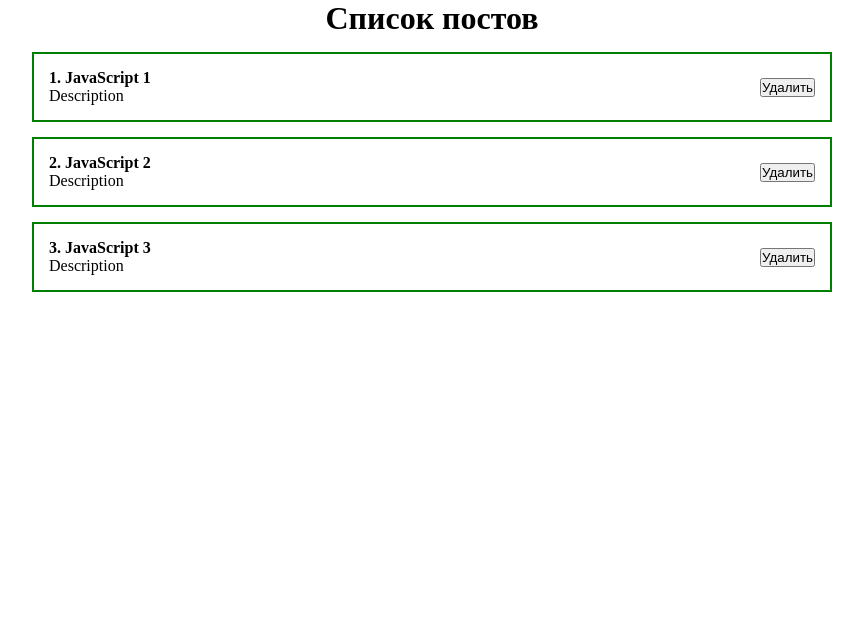
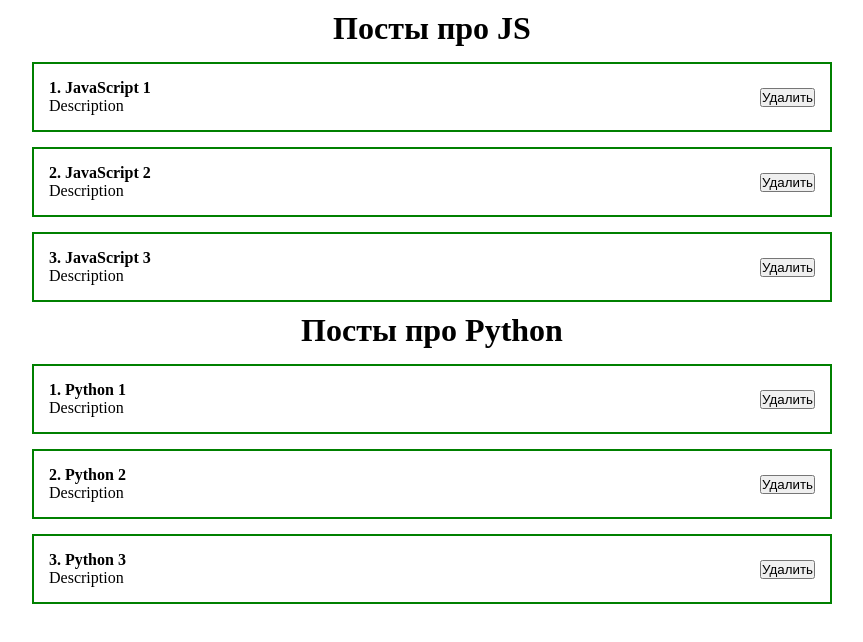
Before and after one commit to CJuraislit/react-fund, a React (Vite) app: page / in a window 1280 px wide. Shown: the top 642 px of the page, without its empty margins (208-1071 px from the left). Built offline with nearby package versions, Linux system fonts and the light colour scheme.

Commit message:
modified post lists

```diff
--- a/src/App.jsx
+++ b/src/App.jsx
@@ -3,6 +3,7 @@ import Counter from "./components/Counter";
 import ClassCounter from "./components/ClassCounter";
 import "./styles/App.css";
 import PostItem from "./components/PostItem";
+import PostList from "./components/PostList";
 
 function App() {
   const [posts, setPosts] = useState([
@@ -11,13 +12,17 @@ function App() {
     { id: 3, title: "JavaScript 3", body: "Description" },
   ]);
 
+  const [posts2, setPosts2] = useState([
+    { id: 1, title: "Python 1", body: "Description" },
+    { id: 2, title: "Python 2", body: "Description" },
+    { id: 3, title: "Python 3", body: "Description" },
+  ]);
+
   return (
     <>
       <div className="App">
-        <h1 style={{ textAlign: "center" }}>Список постов</h1>
-        {posts.map((post) => (
-          <PostItem post={post} key={post.id} />
-        ))}
+        <PostList posts={posts} title={"Посты про JS"} />
+        <PostList posts={posts2} title={"Посты про Python"} />
       </div>
     </>
   );
--- /dev/null
+++ b/src/components/PostList.jsx
@@ -0,0 +1,14 @@
+import PostItem from "./PostItem";
+
+const PostList = ({ posts, title }) => {
+  return (
+    <>
+      <h1 style={{ textAlign: "center", marginTop: "10px  " }}>{title}</h1>
+      {posts.map((post) => (
+        <PostItem post={post} key={post.id} />
+      ))}
+    </>
+  );
+};
+
+export default PostList;
```
